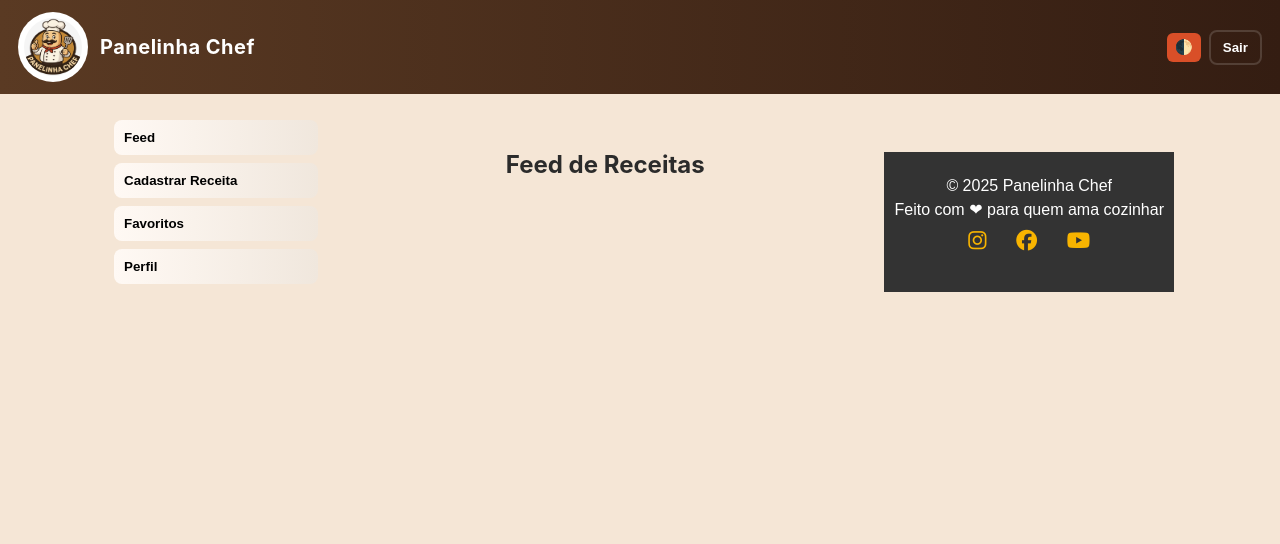
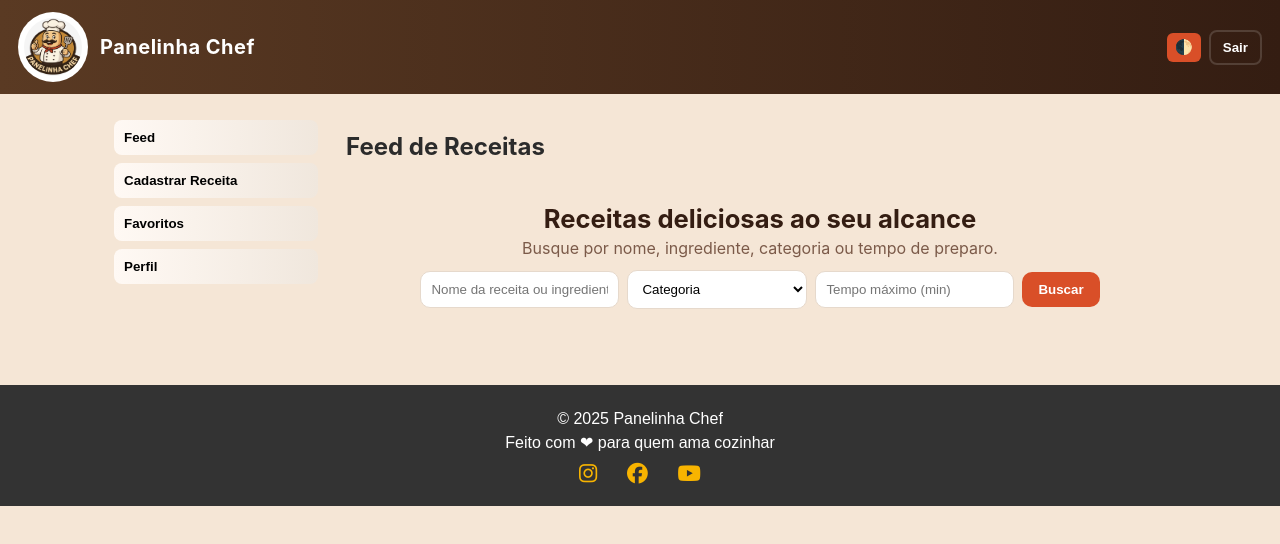
Before and after one commit to ssleonardo2018/panelinhachef, a plain HTML site: page dashboard.html in a window 1280 px wide. Drawn offline with Linux system fonts and the light colour scheme; sample sign-in values are in the browser's storage.

Commit message:
Add hero section with recipe search form
Added a hero section with a search form for recipes.

```diff
--- a/dashboard.html
+++ b/dashboard.html
@@ -45,13 +45,34 @@
       </nav>
     </aside>
 
-     <main class="container">
+
 
 
 
     <section class="content">
       <div id="viewFeed" class="view">
         <h2>Feed de Receitas</h2>
+
+        <section class="hero">
+          <h1>Receitas deliciosas ao seu alcance</h1>
+          <p>Busque por nome, ingrediente, categoria ou tempo de preparo.</p>
+
+          <form id="searchForm" class="search-advanced">
+            <input type="text" id="q" placeholder="Nome da receita ou ingrediente">
+            <select id="category">
+              <option value="">Categoria</option>
+              <option>Entrada</option>
+              <option>Prato Principal</option>
+              <option>Sobremesa</option>
+              <option>Bebida</option>
+            </select>
+            <input type="number" id="maxTime" placeholder="Tempo máximo (min)" min="1">
+            <button type="submit" class="btn">Buscar</button>
+          </form>
+        </section>
+
+
+
 
         <div id="allFeed" class="feed"></div>
       </div>
```
